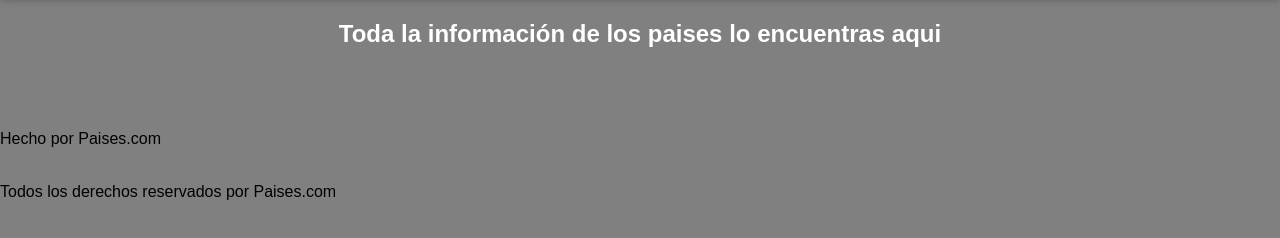
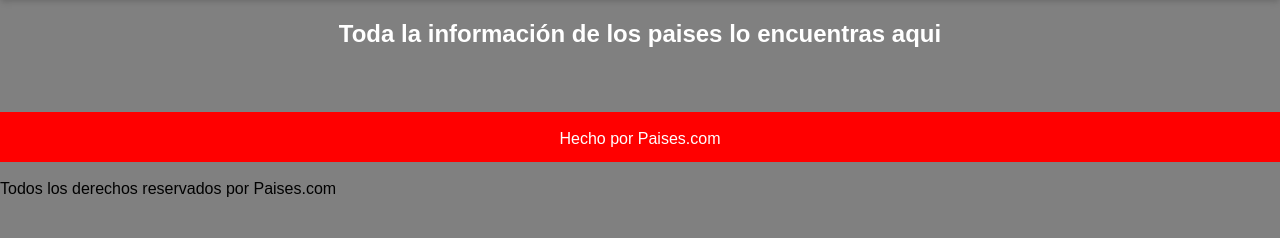
Before and after one commit to Daniel151505/Reto, a plain HTML site: page index.html in a window 1280 px wide. Shown: the part 130-368 px from the top of the page. Drawn offline with nearby package versions, Linux system fonts and the light colour scheme; a script that the page names is missing.

Commit message:
Agregando Estilos Footer

```diff
--- a/css/main.css
+++ b/css/main.css
@@ -120,3 +120,17 @@ body{
         grid-template-columns:  repeat(1, minmax(0,1fr));
     }
 }
+
+
+/* Footer */
+
+.footer {
+   position:initial;
+   left: 0;
+   bottom: 0;
+   width: 100%;
+   height: 50px;
+   background-color: red;
+   color: white;
+   text-align: center;
+}
```
